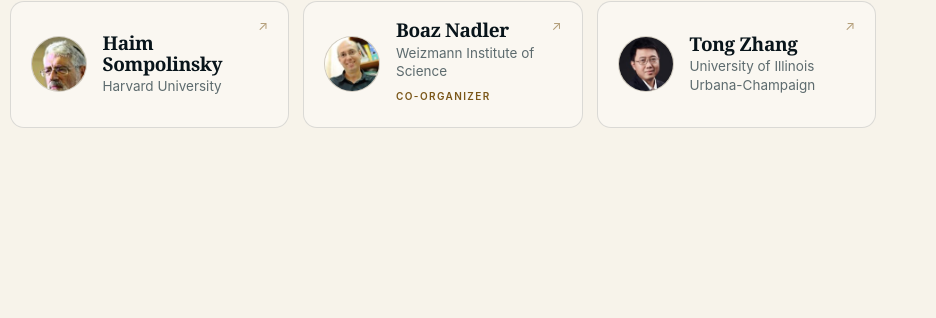
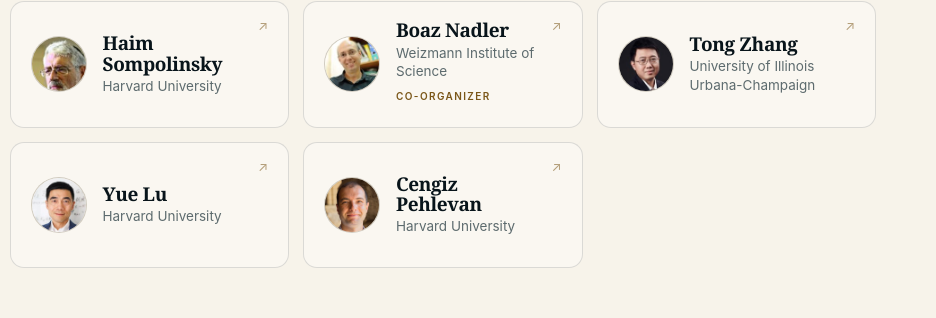
Before and after one commit to JinRuinan/stats-foundations-of-ai-2027, a plain HTML site: page index.html in a window 1280 px wide. Shown: the part 3651-3969 px from the top of the page, 344-1280 px from the left. Drawn offline with Linux system fonts and the light colour scheme.

Commit message:
Add Yue Lu and Cengiz Pehlevan as confirmed speakers

```diff
--- a/index.html
+++ b/index.html
@@ -485,6 +485,39 @@
               <span class="speaker__go" aria-hidden="true">↗</span>
             </a>
           </li>
+
+          <li data-reveal>
+            <a class="speaker person-card" href="https://lu.seas.harvard.edu/" target="_blank" rel="noopener noreferrer"
+               data-person data-name="Yue Lu" data-affiliation="Harvard University"
+               data-avatar="assets/people/yue-lu.jpg" data-profile="https://lu.seas.harvard.edu/"
+               data-bio="Gordon McKay Professor of Electrical Engineering and Applied Mathematics at Harvard University, with an affiliate appointment in Statistics. His research focuses on the mathematical foundations of high-dimensional statistical estimation and learning, random matrix theory, and signal processing.">
+              <span class="speaker__avatar">
+                <img class="avatar-img" src="assets/people/yue-lu.jpg" alt="" width="72" height="72" loading="lazy">
+                <span class="speaker__initials" aria-hidden="true">YL</span>
+              </span>
+              <div class="speaker__body">
+                <h3>Yue Lu</h3>
+                <p>Harvard University</p>
+              </div>
+              <span class="speaker__go" aria-hidden="true">↗</span>
+            </a>
+          </li>
+          <li data-reveal>
+            <a class="speaker person-card" href="https://seas.harvard.edu/person/cengiz-pehlevan" target="_blank" rel="noopener noreferrer"
+               data-person data-name="Cengiz Pehlevan" data-affiliation="Harvard University"
+               data-avatar="assets/people/cengiz-pehlevan.jpg" data-profile="https://seas.harvard.edu/person/cengiz-pehlevan"
+               data-bio="Associate Professor of Applied Mathematics at Harvard University. He works at the interface of theoretical neuroscience and machine learning, developing mathematical theories of neural computation and learning.">
+              <span class="speaker__avatar">
+                <img class="avatar-img" src="assets/people/cengiz-pehlevan.jpg" alt="" width="72" height="72" loading="lazy">
+                <span class="speaker__initials" aria-hidden="true">CP</span>
+              </span>
+              <div class="speaker__body">
+                <h3>Cengiz Pehlevan</h3>
+                <p>Harvard University</p>
+              </div>
+              <span class="speaker__go" aria-hidden="true">↗</span>
+            </a>
+          </li>
         </ul>
       </div>
     </section>
```
Also changed, not shown: assets/people/cengiz-pehlevan.jpg (added), assets/people/yue-lu.jpg (added), 1 other file.
